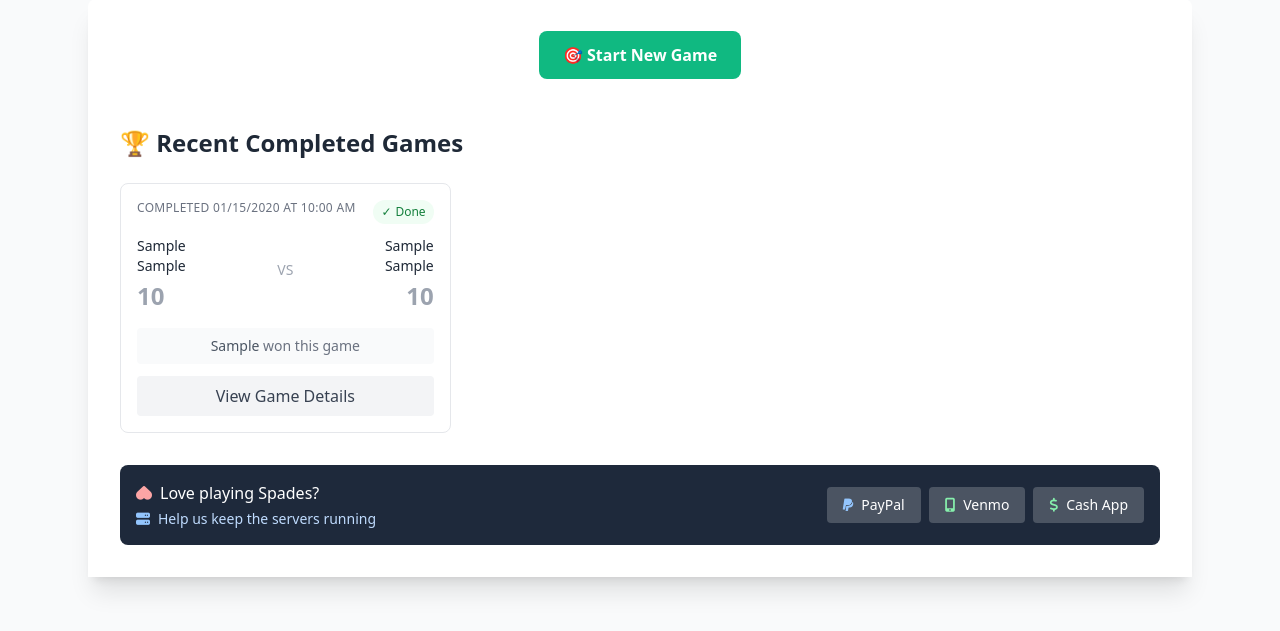
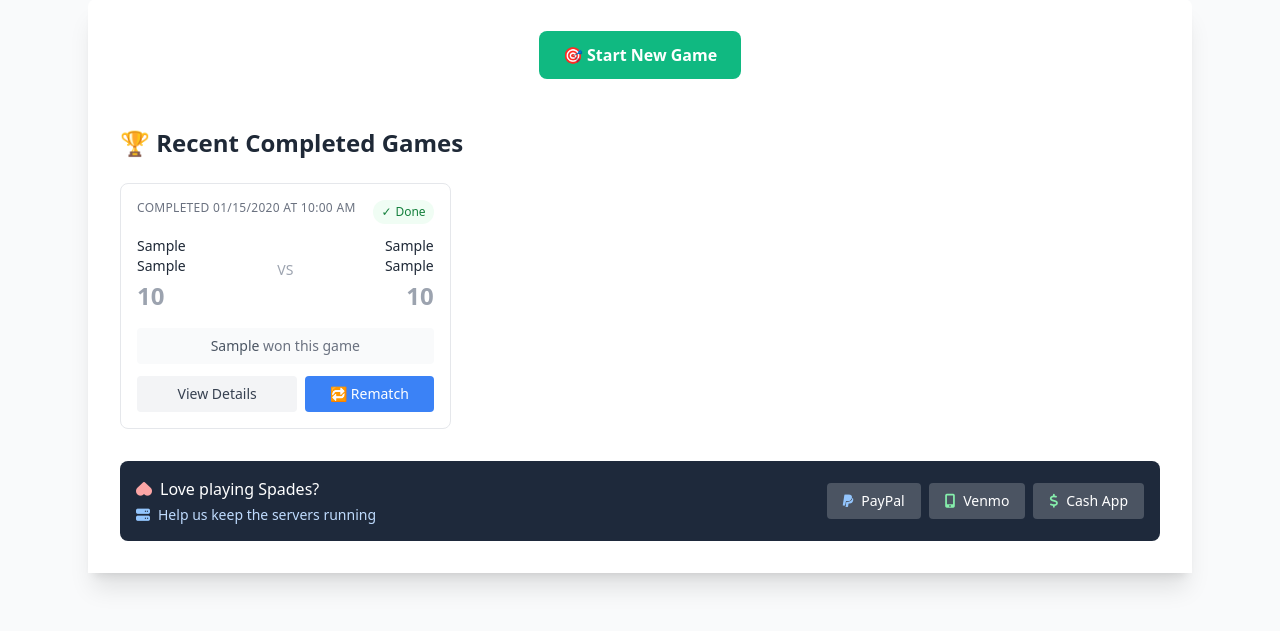
Before and after one commit to matt-ortiz/spades, a Flask app: page /dashboard in a window 1280 px wide. Shown: the part 149-780 px from the top of the page. Run offline with Flask 3, Linux system fonts and the light colour scheme; the visitor is signed in with stand-in values (Sample User, id 1); tables that the repository leaves empty hold one stand-in row (values such as "Sample post"); some libraries are stand-ins or nearby versions.

Commit message:
Rematch button

```diff
--- a/app.py
+++ b/app.py
@@ -859,6 +859,47 @@ def bulk_abandon_old_games():
     return redirect(url_for('dashboard'))
 
 
+@app.route('/game/<int:game_id>/rematch', methods=['POST'])
+@require_login
+def rematch(game_id):
+    conn = get_db_connection()
+    original = conn.execute(
+        'SELECT * FROM games WHERE id = ? AND created_by_user_id = ?',
+        (game_id, session['user_id'])
+    ).fetchone()
+
+    if not original:
+        flash('Game not found')
+        conn.close()
+        return redirect(url_for('dashboard'))
+
+    share_code = str(secrets.randbelow(90000) + 10000)
+
+    cursor = conn.execute('''
+        INSERT INTO games (
+            created_by_user_id,
+            team1_player1, team1_player2, team2_player1, team2_player2,
+            max_score, nil_penalty, blind_nil_penalty,
+            bag_penalty_threshold, bag_penalty_points, failed_nil_handling,
+            share_code
+        ) VALUES (?, ?, ?, ?, ?, ?, ?, ?, ?, ?, ?, ?)
+    ''', (
+        session['user_id'],
+        original['team1_player1'], original['team1_player2'],
+        original['team2_player1'], original['team2_player2'],
+        original['max_score'], original['nil_penalty'], original['blind_nil_penalty'],
+        original['bag_penalty_threshold'], original['bag_penalty_points'],
+        original['failed_nil_handling'], share_code
+    ))
+
+    new_game_id = cursor.lastrowid
+    conn.commit()
+    conn.close()
+
+    flash('Rematch started — same players, same rules, fresh scores!')
+    return redirect(url_for('game', game_id=new_game_id))
+
+
 @app.route('/game/<int:game_id>/edit', methods=['GET', 'POST'])
 @require_login
 def edit_game(game_id):
--- a/templates/dashboard.html
+++ b/templates/dashboard.html
@@ -156,11 +156,16 @@
             </div>
         </div>
 
-        <!-- Action Button -->
-        <div>
-            <a href="{{ url_for('game', game_id=game.id) }}" class="w-full bg-gray-100 hover:bg-gray-200 text-gray-700 px-4 py-2 rounded font-medium transition-colors btn-animate text-center block">
-                View Game Details
+        <!-- Action Buttons -->
+        <div class="flex gap-2">
+            <a href="{{ url_for('game', game_id=game.id) }}" class="flex-1 bg-gray-100 hover:bg-gray-200 text-gray-700 px-4 py-2 rounded font-medium transition-colors btn-animate text-center text-sm">
+                View Details
             </a>
+            <form method="POST" action="{{ url_for('rematch', game_id=game.id) }}" class="flex-1">
+                <button type="submit" class="w-full bg-spades-secondary hover:bg-blue-600 text-white px-4 py-2 rounded font-medium transition-colors btn-animate text-sm">
+                    🔁 Rematch
+                </button>
+            </form>
         </div>
     </div>
     {% endfor %}
```
Also changed, not shown: templates/game.html (+9 -0 lines).
